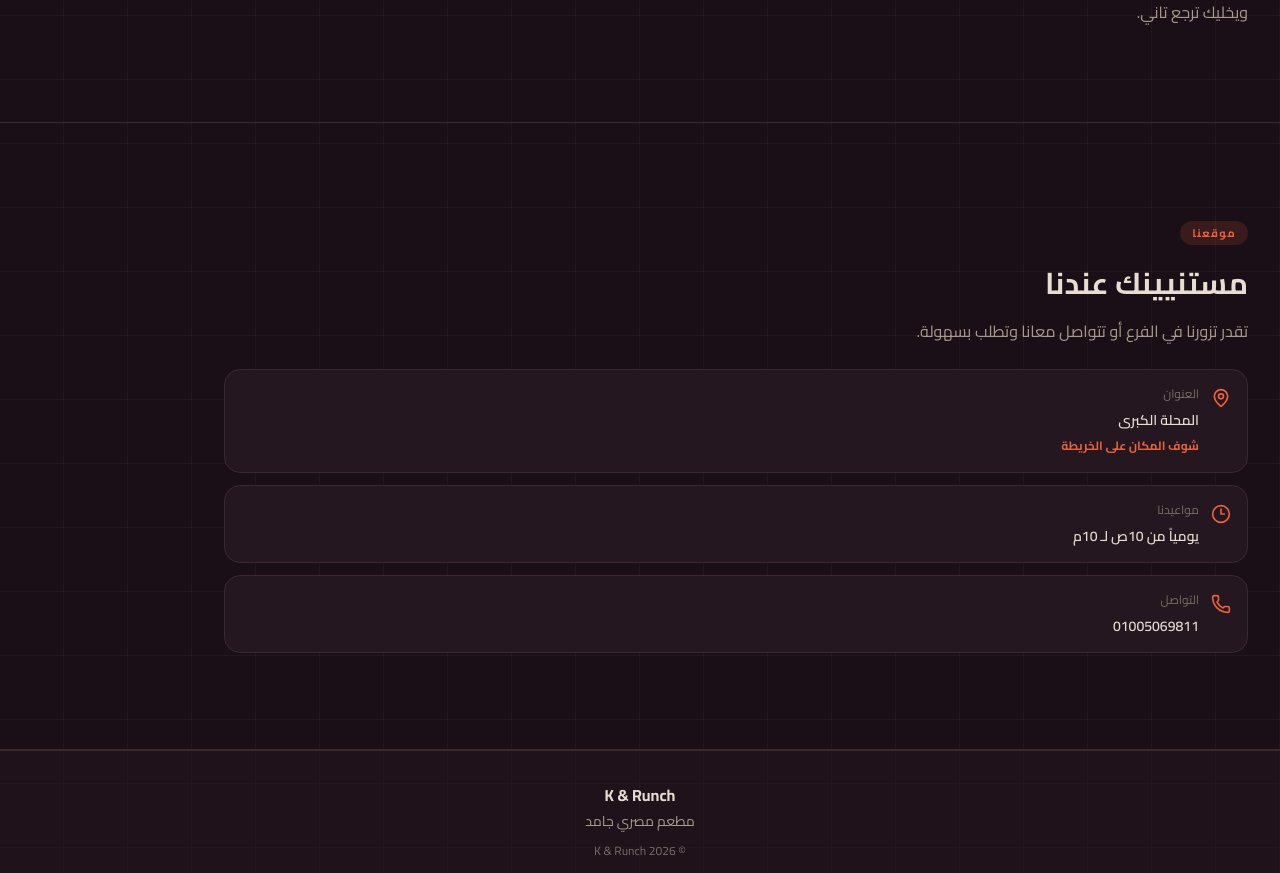
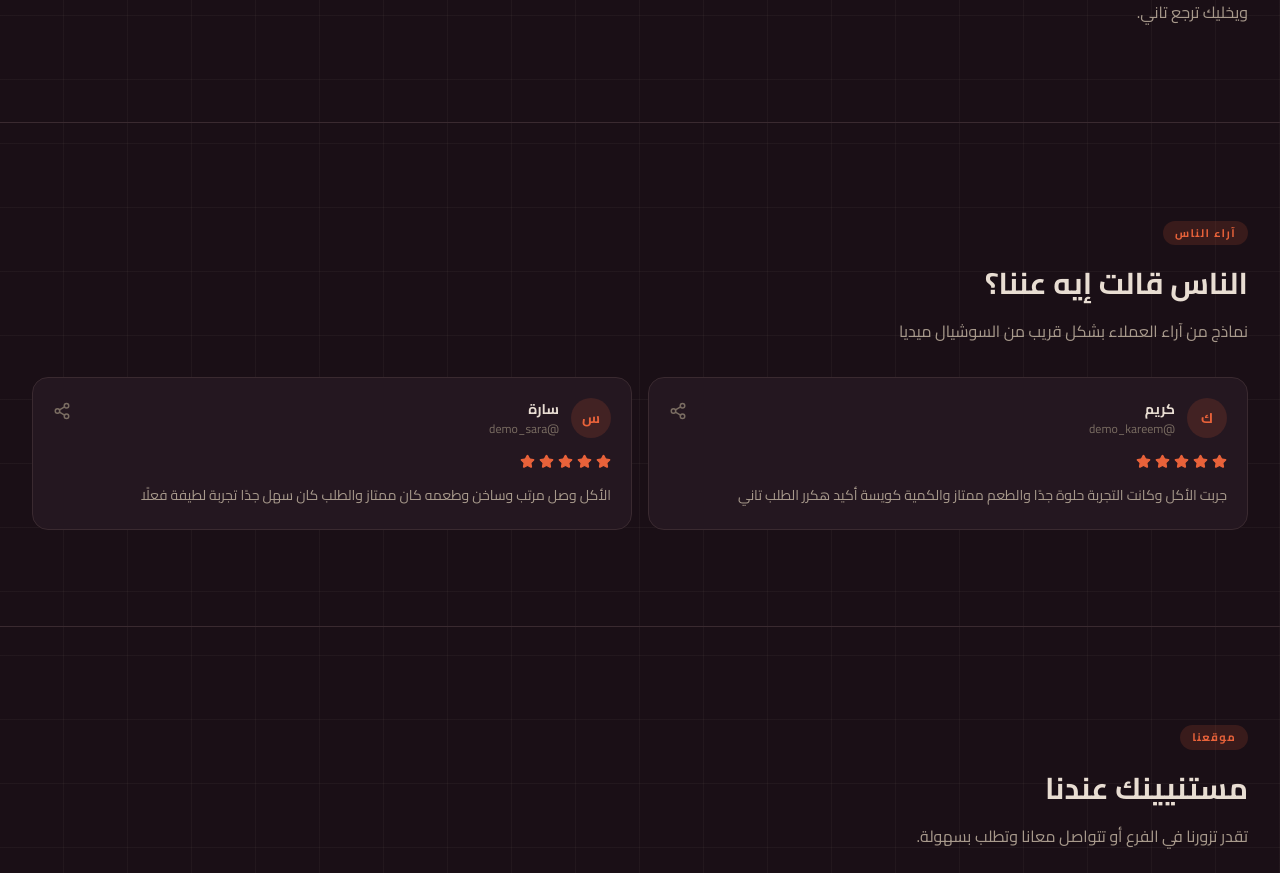
Before and after one commit to Youssef1796x/paid-project, a Next.js app: page / in a window 1280 px wide. Shown: the part 3760-4633 px from the top of the page. Built offline with nearby package versions, Linux system fonts and the light colour scheme.

Commit message:
Restore Reviews section on homepage

```diff
--- a/app/page.tsx
+++ b/app/page.tsx
@@ -2,6 +2,7 @@ import Navbar from "@/src/components/Navbar";
 import Hero from "@/src/components/Hero";
 import Menu from "@/src/components/Menu";
 import About from "@/src/components/About";
+import Reviews from "@/src/components/Reviews";
 import Location from "@/src/components/Location";
 import Footer from "@/src/components/Footer";
 
@@ -13,6 +14,7 @@ export default function Home() {
         <Hero />
         <Menu />
         <About />
+        <Reviews />
         <Location />
       </main>
       <Footer />
```
